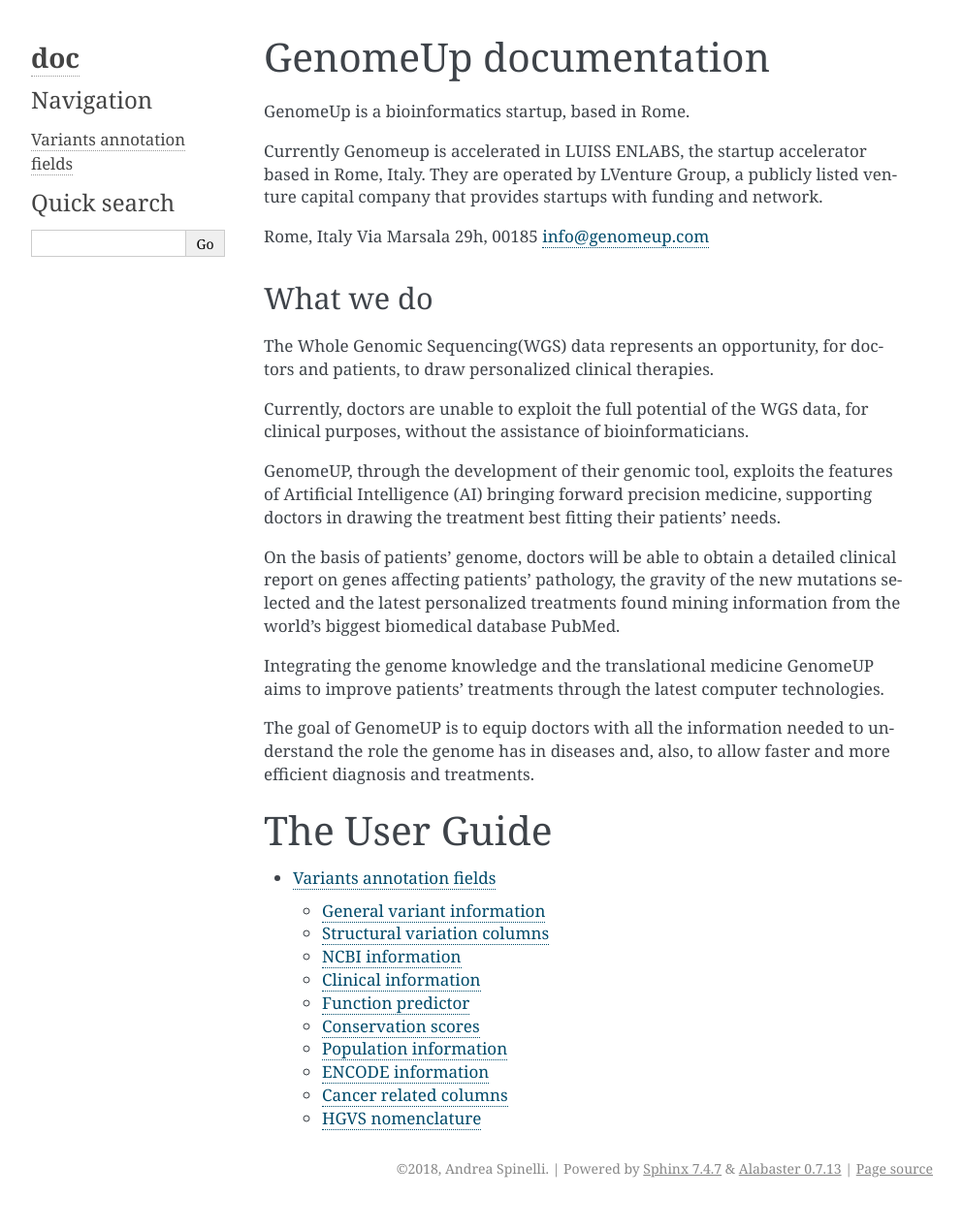
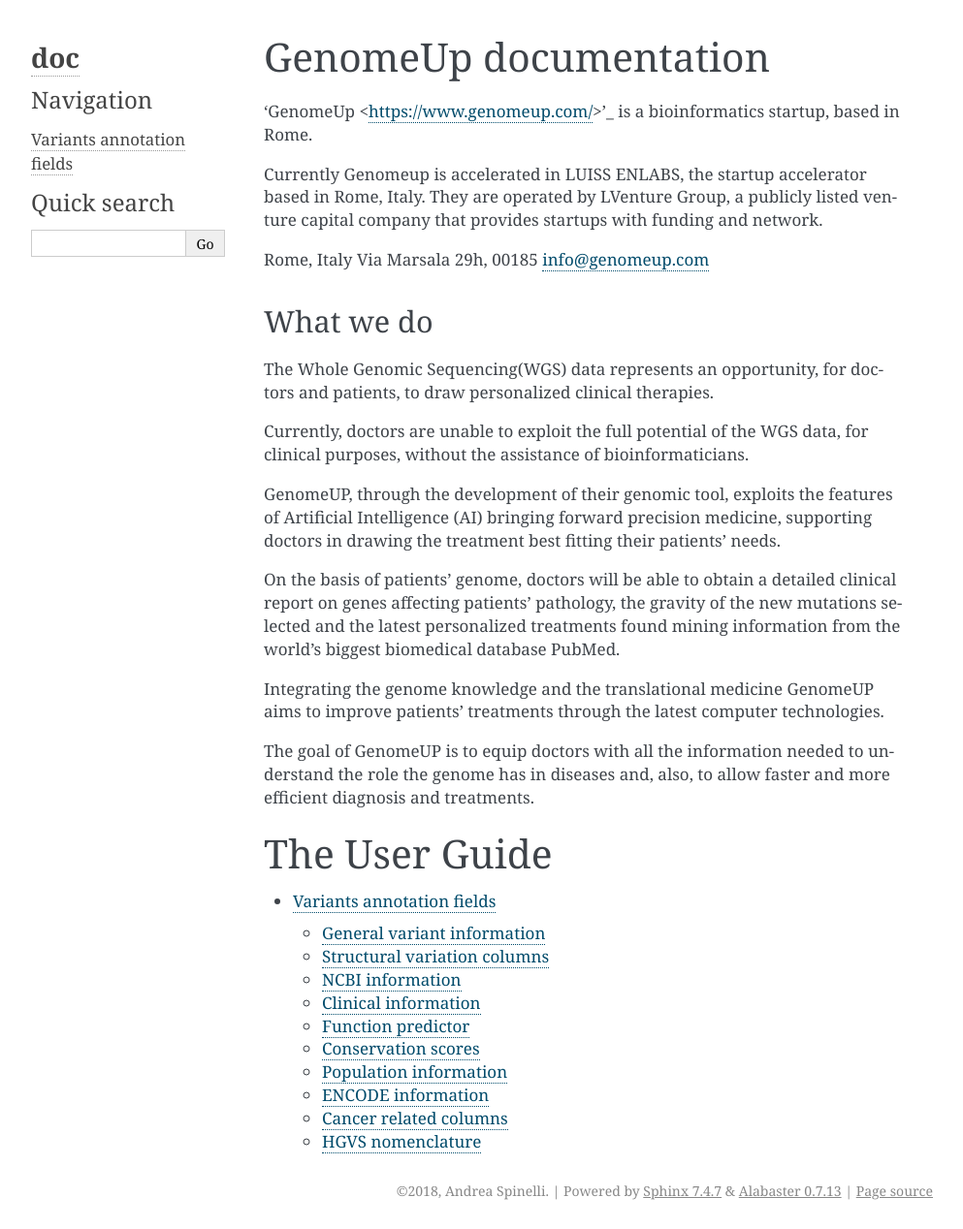
Before and after one commit to saraicarus/genomeup_doc, a Sphinx documentation site: the page built from source/index.rst, in a window 1280 px wide. Shown: the whole page at 97% size, without its empty margins (148-1141 px from the left). Built offline with Sphinx 7.4.7, drawn with Linux system fonts in a browser that asks for light colours; before the commit the page ends 1245 px from its top, so only the background shows below that; some of the changed lines change nothing that is shown.

Commit message:
Update index.rst

```diff
--- a/source/index.rst
+++ b/source/index.rst
@@ -1,8 +1,7 @@
 GenomeUp documentation
 ===============================
-.. _'GenomeUp':https://www.genomeup.com/
+'GenomeUp <https://www.genomeup.com/>'_ is a bioinformatics startup, based in Rome.
 
-GenomeUp is a bioinformatics startup, based in Rome.
 
 Currently Genomeup is accelerated in LUISS ENLABS, the startup accelerator based in Rome, Italy. They are operated by LVenture Group, a publicly listed venture capital company that provides startups with funding and network.
 
```
